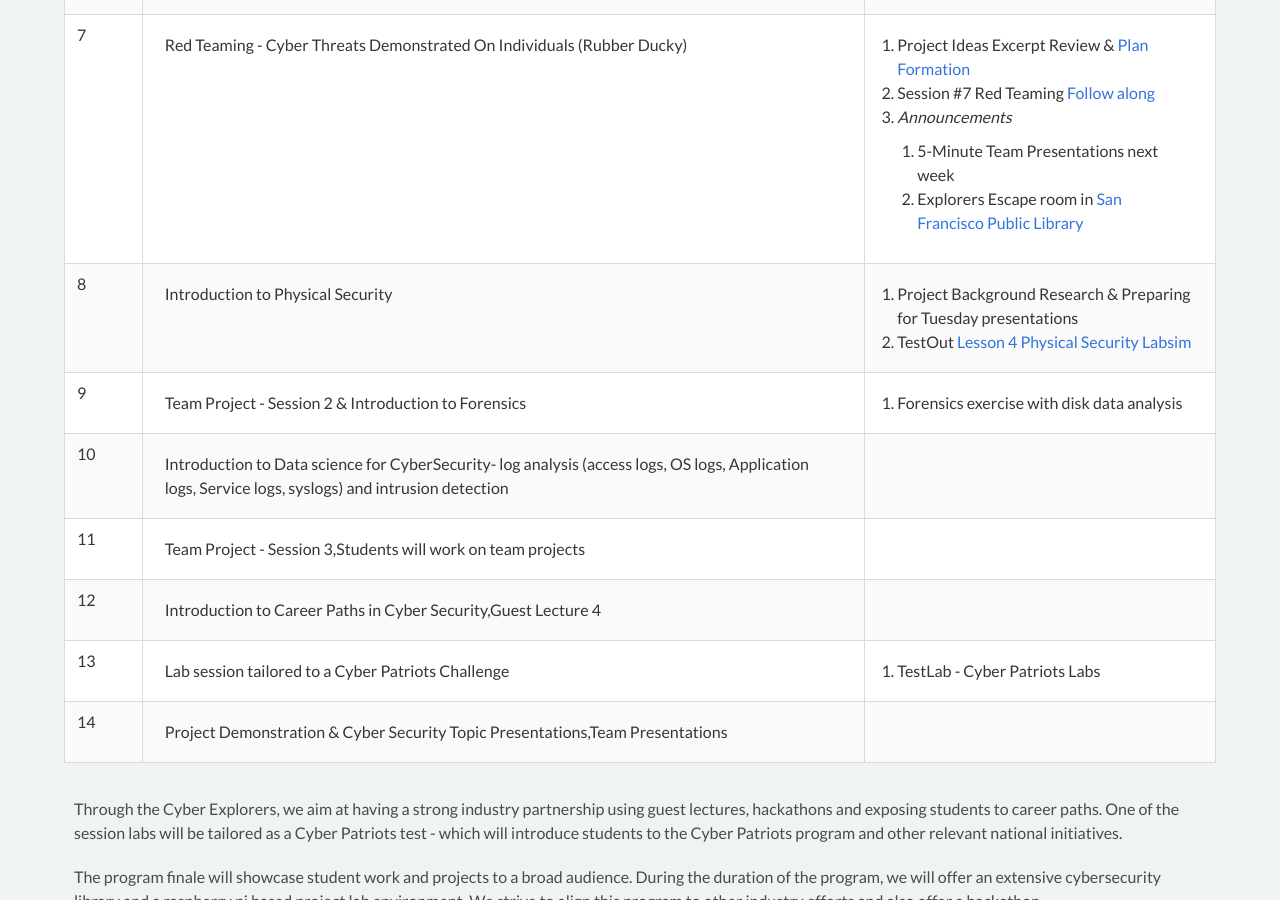
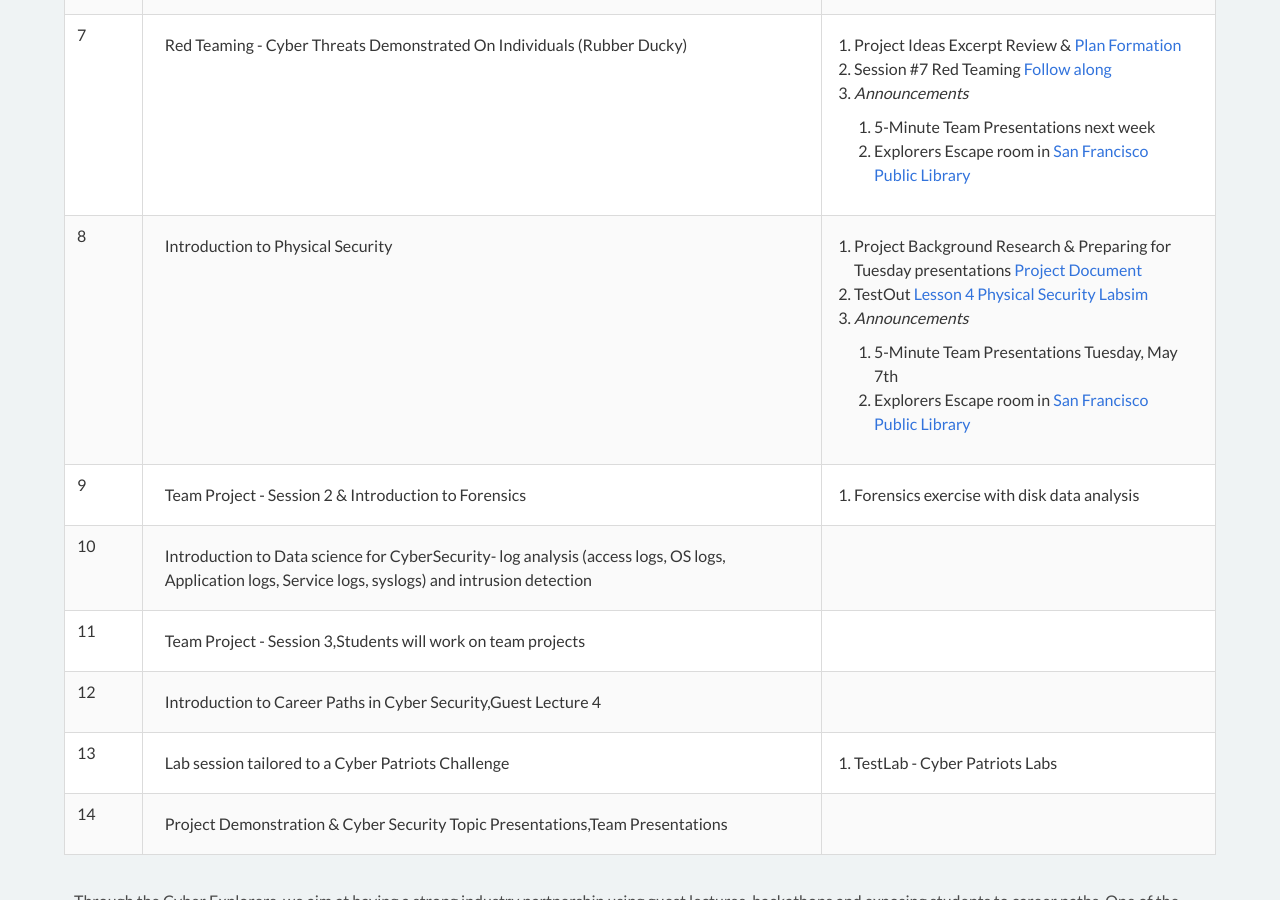
Before and after one commit to cyberdefendersprogram/www-homepage, a Jekyll site: the page built from cyberexplorers.md, in a window 1280 px wide and 900 px high, scrolled down 1242 px. Built offline with Jekyll 4.4.1, drawn with Linux system fonts in a browser that asks for light colours; nearby versions of some CDN libraries.

Commit message:
Session 8 Links and Announcements

```diff
--- a/_data/cyber-explorers-curriculum-program.yml
+++ b/_data/cyber-explorers-curriculum-program.yml
@@ -43,8 +43,11 @@
 - session: 8
   desc: Introduction to Physical Security
   notes: |
-    1. Project Background Research & Preparing for Tuesday presentations
+    1. Project Background Research & Preparing for Tuesday presentations [Project Document](http://bit.ly/project-session8)
     2. TestOut [Lesson 4 Physical Security Labsim](http://www.testout.com)
+    3. *Announcements*
+        1. 5-Minute Team Presentations Tuesday, May 7th
+        2. Explorers Escape room in [San Francisco Public Library](https://www.cyberdefendersprogram.com/escaperoom/)
 
 - session: 9
   desc: Team Project - Session 2 & Introduction to Forensics
```
